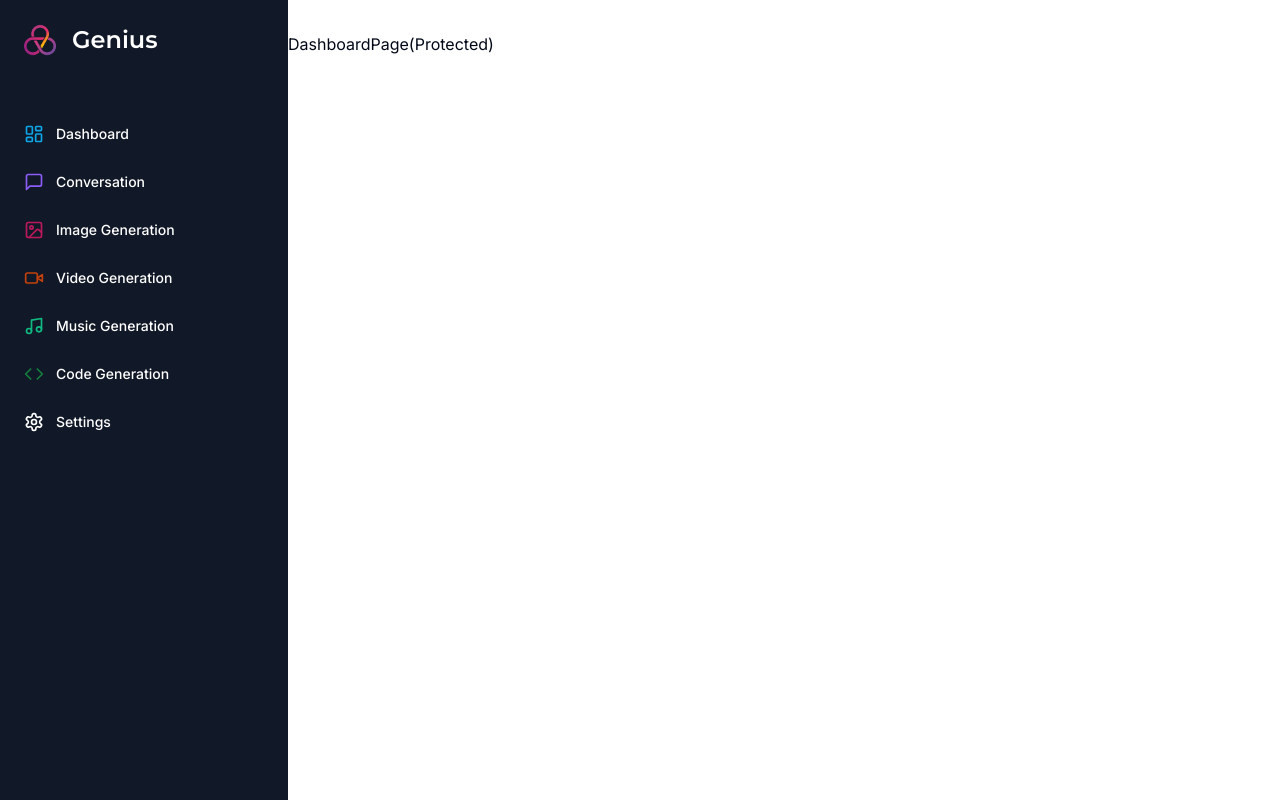
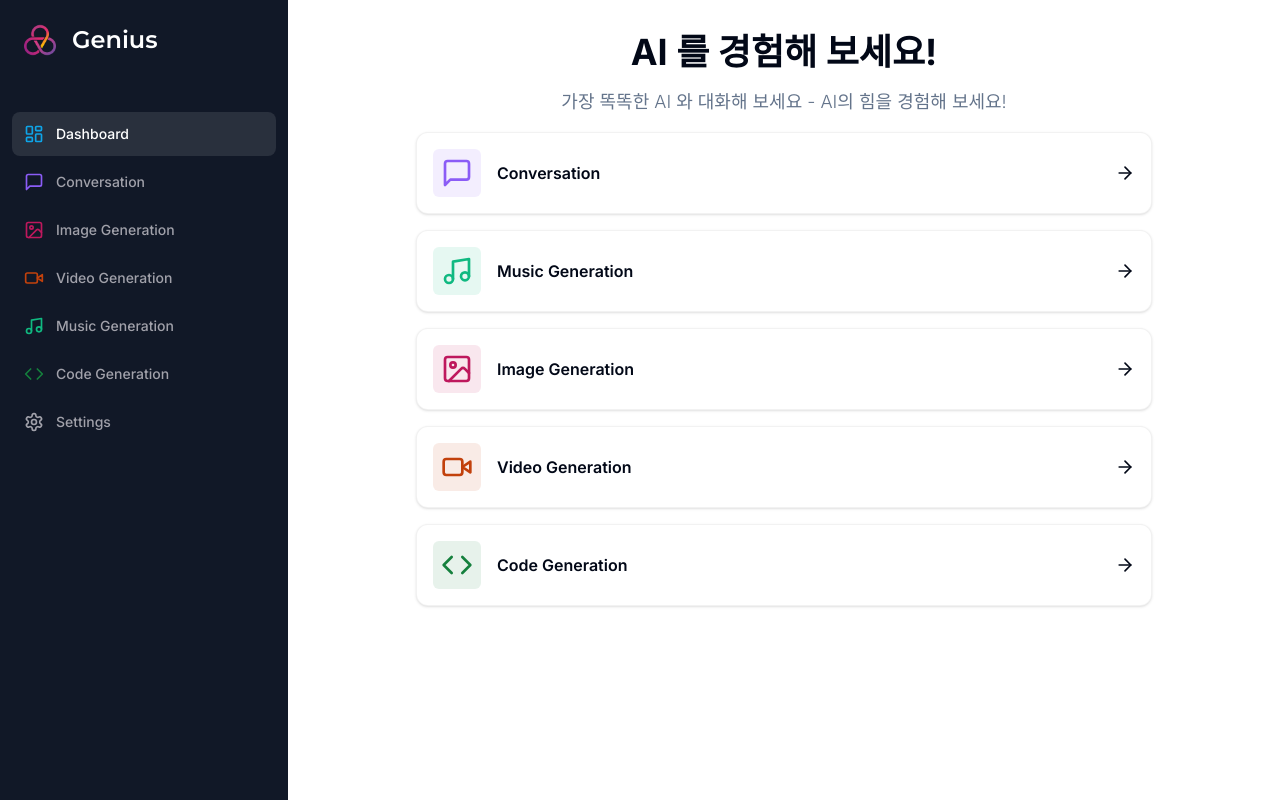
Before and after one commit to bizbaeja/ai-saas, a Next.js app: page /dashboard in a window 1280 px wide. Built offline with nearby package versions, Linux system fonts and the light colour scheme.

Commit message:
dashboard

```diff
--- a/app/(dashboard)/(routes)/dashboard/page.tsx
+++ b/app/(dashboard)/(routes)/dashboard/page.tsx
@@ -1,11 +1,79 @@
+"use client";
+
+import { ArrowRight, Code2Icon, CodeIcon, ImageIcon, MessageSquare, Music, VideoIcon } from "lucide-react";
+import{ Card }from "@/components/ui/card";
+import { cn }from "@/lib/utils";
+import { useRouter } from "next/navigation";
+const tools = [
+  {
+    labels:"Conversation",
+    icon: MessageSquare,
+    color: "text-violet-500",
+    bgColor: "bg-violet-500/10",
+    href: "/conversation",
+  }
+  ,
+  {
+    labels:"Music Generation",
+    icon: Music,
+    color: "text-emerald-500",
+    bgColor: "bg-emerald-500/10",
+    href: "/music",
+  },
+  {
+    labels:"Image Generation",
+    icon: ImageIcon,
+    color: "text-pink-700",
+    bgColor: "bg-pink-700/10",
+    href: "/image",
+  },
+  {
+    labels:"Video Generation",
+    icon: VideoIcon,
+    color: "text-orange-700",
+    bgColor: "bg-orange-700/10",
+    href: "/video",
+  },
+  {
+    labels:"Code Generation",
+    icon: CodeIcon,
+    color: "text-green-700",
+    bgColor: "bg-green-700/10",
+    href: "/video",
+  }
+]
 
 const DashboardPage =()=> {
-
+const router = useRouter();
   return (
 
-
-  <p>DashboardPage(Protected)</p>
-
+<div className="mb-8 space-y-4">
+    <h2 className="text-2xl md:text-4xl font-bold text-center">
+      AI 를 경험해 보세요!
+    </h2>
+    <p className="text-muted-foreground font-light text-sm md:text-lg text-center">가장 똑똑한 AI 와 대화해 보세요 - AI의 힘을 경험해 보세요!</p>
+    <div className="px-4 md:px-20 lg:px-32 space-y-4">
+      {tools.map((tool)=>(
+        <Card
+        onClick={()=>router.push(tool.href)}
+        key={tool.href}
+        className="p-4 border-black/5 flex items-center justify-between hover:shadow-md transition cursor-pointer"
+        >
+          <div className="flex items-center gap-x-4">
+            <div className={cn("p-2 w-fit rounded-md",tool.bgColor)}>
+              <tool.icon className={cn("w-8 h-8", tool.color)} />
+            </div>
+            <div
+            className="font-semibold"
+            >
+                {tool.labels}
+            </div>
+          </div>
+          <ArrowRight className="w-5 h-5"/>
+        </Card>
+       ))}
+    </div>
+</div>
 
   )
 }
--- /dev/null
+++ b/components/mobile-sidebar.tsx
@@ -0,0 +1,31 @@
+"use client";
+import React, { useState, useEffect } from "react";
+import { Menu, Sidebar } from "lucide-react"
+import { Button } from "@/components/ui/button"
+import { Sheet, SheetContent, SheetTrigger } from "@/components/ui/sheet"
+const MobileSidebar = () => {
+    const [isMounted,setIsMounted]= useState(false);
+    useEffect(() => {
+        setIsMounted(true);
+
+    }, []);
+    if (!isMounted) return null;
+    return (
+        <Sheet>
+            <SheetTrigger>
+            <Button variant="ghost" size="icon"
+             className="md:hidden">
+                <Menu />
+            </Button>
+            </SheetTrigger>
+            <SheetContent side='left' className="p-0">
+                <Sidebar />
+            </SheetContent>
+        </Sheet>
+
+
+
+    )
+
+};
+export default MobileSidebar;
--- a/components/navbar.tsx
+++ b/components/navbar.tsx
@@ -1,13 +1,11 @@
-import { Menu } from "lucide-react"
-import { Button } from "@/components/ui/button"
+
 import { UserButton} from "@clerk/nextjs"
+import MobileSidebar from "@/components/mobile-sidebar"
+
 const Navbar = () => {
     return (
         <div className="flex items-center p-4">
-            <Button variant="ghost" size="icon"
-             className="md:hidden">
-                <Menu />
-            </Button>
+            <MobileSidebar />
             <div className="flex w-full justify-end">
                 <UserButton afterSignOutUrl="/" />
             </div>
--- a/components/sidebar.tsx
+++ b/components/sidebar.tsx
@@ -3,7 +3,8 @@
 import Image from "next/image";
 import { Montserrat } from "next/font/google";
 import { cn }from "@/lib/utils";
-import { Code, ImageIcon, LayoutDashboard, MessageSquare, Music, MusicIcon, Settings, VideoIcon } from "lucide-react";
+import {usePathname} from "next/navigation"
+import { Code, ImageIcon, LayoutDashboard, MessageSquare, Music,  Settings, VideoIcon } from "lucide-react";
 const montserrat = Montserrat({weight:"600", subsets:["latin"]})
 
 const routes = [
@@ -52,6 +53,7 @@
 ]
 
 const Sidebar = () => {
+    const pathname = usePathname();
   return(
         <div className="space-y-4 py-4 flex flex-col h-full bg-[#111827] text-white">
 
@@ -70,7 +72,8 @@
                                <Link
                                href={route.href}
                                key={route.href}
-                               className="text-sm group flex p-3 w-full justify-start font-medium cursor-pointer hover:text-white hover:bg-white/10 rounded-lg transition"
+                               className={cn("text-sm group flex p-3 w-full justify-start font-medium cursor-pointer hover:text-white hover:bg-white/10 rounded-lg transition",
+                               pathname === route.href ? "text-white bg-white/10" :"text-zinc-400")}
                                >
                                <div className="flex items-center flex-1">
                                   <route.icon className={cn("h-5 w-5 mr-3", route.color)}/>
--- /dev/null
+++ b/components/ui/card.tsx
@@ -0,0 +1,76 @@
+import * as React from "react"
+
+import { cn } from "@/lib/utils"
+
+const Card = React.forwardRef<
+  HTMLDivElement,
+  React.HTMLAttributes<HTMLDivElement>
+>(({ className, ...props }, ref) => (
+  <div
+    ref={ref}
+    className={cn(
+      "rounded-xl border bg-card text-card-foreground shadow",
+      className
+    )}
+    {...props}
+  />
+))
+Card.displayName = "Card"
+
+const CardHeader = React.forwardRef<
+  HTMLDivElement,
+  React.HTMLAttributes<HTMLDivElement>
+>(({ className, ...props }, ref) => (
+  <div
+    ref={ref}
+    className={cn("flex flex-col space-y-1.5 p-6", className)}
+    {...props}
+  />
+))
+CardHeader.displayName = "CardHeader"
+
+const CardTitle = React.forwardRef<
+  HTMLParagraphElement,
+  React.HTMLAttributes<HTMLHeadingElement>
+>(({ className, ...props }, ref) => (
+  <h3
+    ref={ref}
+    className={cn("font-semibold leading-none tracking-tight", className)}
+    {...props}
+  />
+))
+CardTitle.displayName = "CardTitle"
+
+const CardDescription = React.forwardRef<
+  HTMLParagraphElement,
+  React.HTMLAttributes<HTMLParagraphElement>
+>(({ className, ...props }, ref) => (
+  <p
+    ref={ref}
+    className={cn("text-sm text-muted-foreground", className)}
+    {...props}
+  />
+))
+CardDescription.displayName = "CardDescription"
+
+const CardContent = React.forwardRef<
+  HTMLDivElement,
+  React.HTMLAttributes<HTMLDivElement>
+>(({ className, ...props }, ref) => (
+  <div ref={ref} className={cn("p-6 pt-0", className)} {...props} />
+))
+CardContent.displayName = "CardContent"
+
+const CardFooter = React.forwardRef<
+  HTMLDivElement,
+  React.HTMLAttributes<HTMLDivElement>
+>(({ className, ...props }, ref) => (
+  <div
+    ref={ref}
+    className={cn("flex items-center p-6 pt-0", className)}
+    {...props}
+  />
+))
+CardFooter.displayName = "CardFooter"
+
+export { Card, CardHeader, CardFooter, CardTitle, CardDescription, CardContent }
--- /dev/null
+++ b/components/ui/sheet.tsx
@@ -0,0 +1,144 @@
+"use client"
+
+import * as React from "react"
+import * as SheetPrimitive from "@radix-ui/react-dialog"
+import { Cross2Icon } from "@radix-ui/react-icons"
+import { cva, type VariantProps } from "class-variance-authority"
+
+import { cn } from "@/lib/utils"
+
+const Sheet = SheetPrimitive.Root
+
+const SheetTrigger = SheetPrimitive.Trigger
+
+const SheetClose = SheetPrimitive.Close
+
+const SheetPortal = ({
+  className,
+  ...props
+}: SheetPrimitive.DialogPortalProps) => (
+  <SheetPrimitive.Portal className={cn(className)} {...props} />
+)
+SheetPortal.displayName = SheetPrimitive.Portal.displayName
+
+const SheetOverlay = React.forwardRef<
+  React.ElementRef<typeof SheetPrimitive.Overlay>,
+  React.ComponentPropsWithoutRef<typeof SheetPrimitive.Overlay>
+>(({ className, ...props }, ref) => (
+  <SheetPrimitive.Overlay
+    className={cn(
+      "fixed inset-0 z-50 bg-background/80 backdrop-blur-sm data-[state=open]:animate-in data-[state=closed]:animate-out data-[state=closed]:fade-out-0 data-[state=open]:fade-in-0",
+      className
+    )}
+    {...props}
+    ref={ref}
+  />
+))
+SheetOverlay.displayName = SheetPrimitive.Overlay.displayName
+
+const sheetVariants = cva(
+  "fixed z-50 gap-4 bg-background p-6 shadow-lg transition ease-in-out data-[state=open]:animate-in data-[state=closed]:animate-out data-[state=closed]:duration-300 data-[state=open]:duration-500",
+  {
+    variants: {
+      side: {
+        top: "inset-x-0 top-0 border-b data-[state=closed]:slide-out-to-top data-[state=open]:slide-in-from-top",
+        bottom:
+          "inset-x-0 bottom-0 border-t data-[state=closed]:slide-out-to-bottom data-[state=open]:slide-in-from-bottom",
+        left: "inset-y-0 left-0 h-full w-3/4 border-r data-[state=closed]:slide-out-to-left data-[state=open]:slide-in-from-left sm:max-w-sm",
+        right:
+          "inset-y-0 right-0 h-full w-3/4 border-l data-[state=closed]:slide-out-to-right data-[state=open]:slide-in-from-right sm:max-w-sm",
+      },
+    },
+    defaultVariants: {
+      side: "right",
+    },
+  }
+)
+
+interface SheetContentProps
+  extends React.ComponentPropsWithoutRef<typeof SheetPrimitive.Content>,
+    VariantProps<typeof sheetVariants> {}
+
+const SheetContent = React.forwardRef<
+  React.ElementRef<typeof SheetPrimitive.Content>,
+  SheetContentProps
+>(({ side = "right", className, children, ...props }, ref) => (
+  <SheetPortal>
+    <SheetOverlay />
+    <SheetPrimitive.Content
+      ref={ref}
+      className={cn(sheetVariants({ side }), className)}
+      {...props}
+    >
+      {children}
+      <SheetPrimitive.Close className="absolute right-4 top-4 rounded-sm opacity-70 ring-offset-background transition-opacity hover:opacity-100 focus:outline-none focus:ring-2 focus:ring-ring focus:ring-offset-2 disabled:pointer-events-none data-[state=open]:bg-secondary">
+        <Cross2Icon className="h-4 w-4" />
+        <span className="sr-only">Close</span>
+      </SheetPrimitive.Close>
+    </SheetPrimitive.Content>
+  </SheetPortal>
+))
+SheetContent.displayName = SheetPrimitive.Content.displayName
+
+const SheetHeader = ({
+  className,
+  ...props
+}: React.HTMLAttributes<HTMLDivElement>) => (
+  <div
+    className={cn(
+      "flex flex-col space-y-2 text-center sm:text-left",
+      className
+    )}
+    {...props}
+  />
+)
+SheetHeader.displayName = "SheetHeader"
+
+const SheetFooter = ({
+  className,
+  ...props
+}: React.HTMLAttributes<HTMLDivElement>) => (
+  <div
+    className={cn(
+      "flex flex-col-reverse sm:flex-row sm:justify-end sm:space-x-2",
+      className
+    )}
+    {...props}
+  />
+)
+SheetFooter.displayName = "SheetFooter"
+
+const SheetTitle = React.forwardRef<
+  React.ElementRef<typeof SheetPrimitive.Title>,
+  React.ComponentPropsWithoutRef<typeof SheetPrimitive.Title>
+>(({ className, ...props }, ref) => (
+  <SheetPrimitive.Title
+    ref={ref}
+    className={cn("text-lg font-semibold text-foreground", className)}
+    {...props}
+  />
+))
+SheetTitle.displayName = SheetPrimitive.Title.displayName
+
+const SheetDescription = React.forwardRef<
+  React.ElementRef<typeof SheetPrimitive.Description>,
+  React.ComponentPropsWithoutRef<typeof SheetPrimitive.Description>
+>(({ className, ...props }, ref) => (
+  <SheetPrimitive.Description
+    ref={ref}
+    className={cn("text-sm text-muted-foreground", className)}
+    {...props}
+  />
+))
+SheetDescription.displayName = SheetPrimitive.Description.displayName
+
+export {
+  Sheet,
+  SheetTrigger,
+  SheetClose,
+  SheetContent,
+  SheetHeader,
+  SheetFooter,
+  SheetTitle,
+  SheetDescription,
+}
--- a/package.json
+++ b/package.json
@@ -10,6 +10,7 @@
   },
   "dependencies": {
     "@clerk/nextjs": "^4.23.5",
+    "@radix-ui/react-dialog": "^1.0.4",
     "@radix-ui/react-icons": "^1.3.0",
     "@radix-ui/react-slot": "^1.0.2",
     "@types/node": "20.5.9",
```
Also changed, not shown: 1 other file (tests, documents, lock files or other folders).
